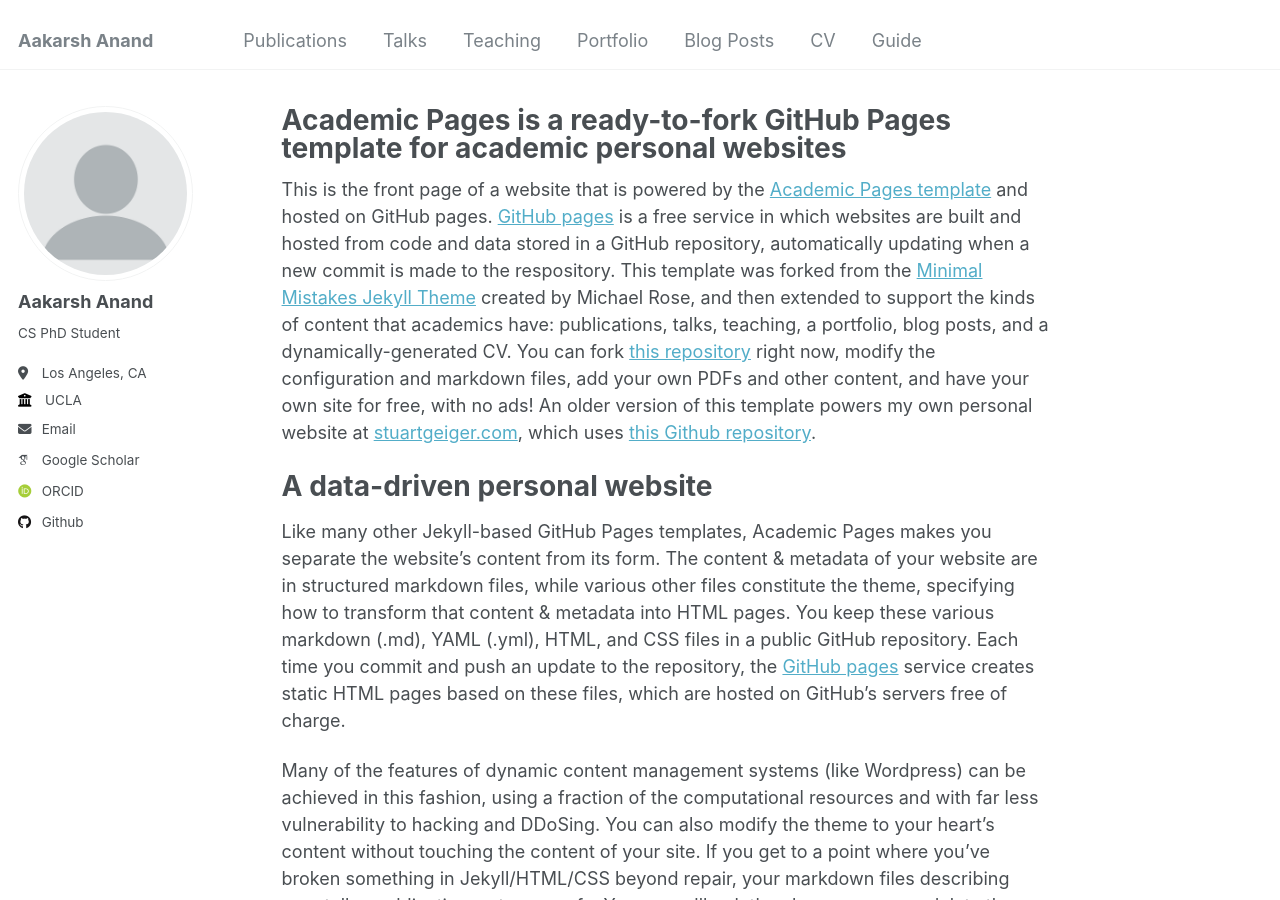
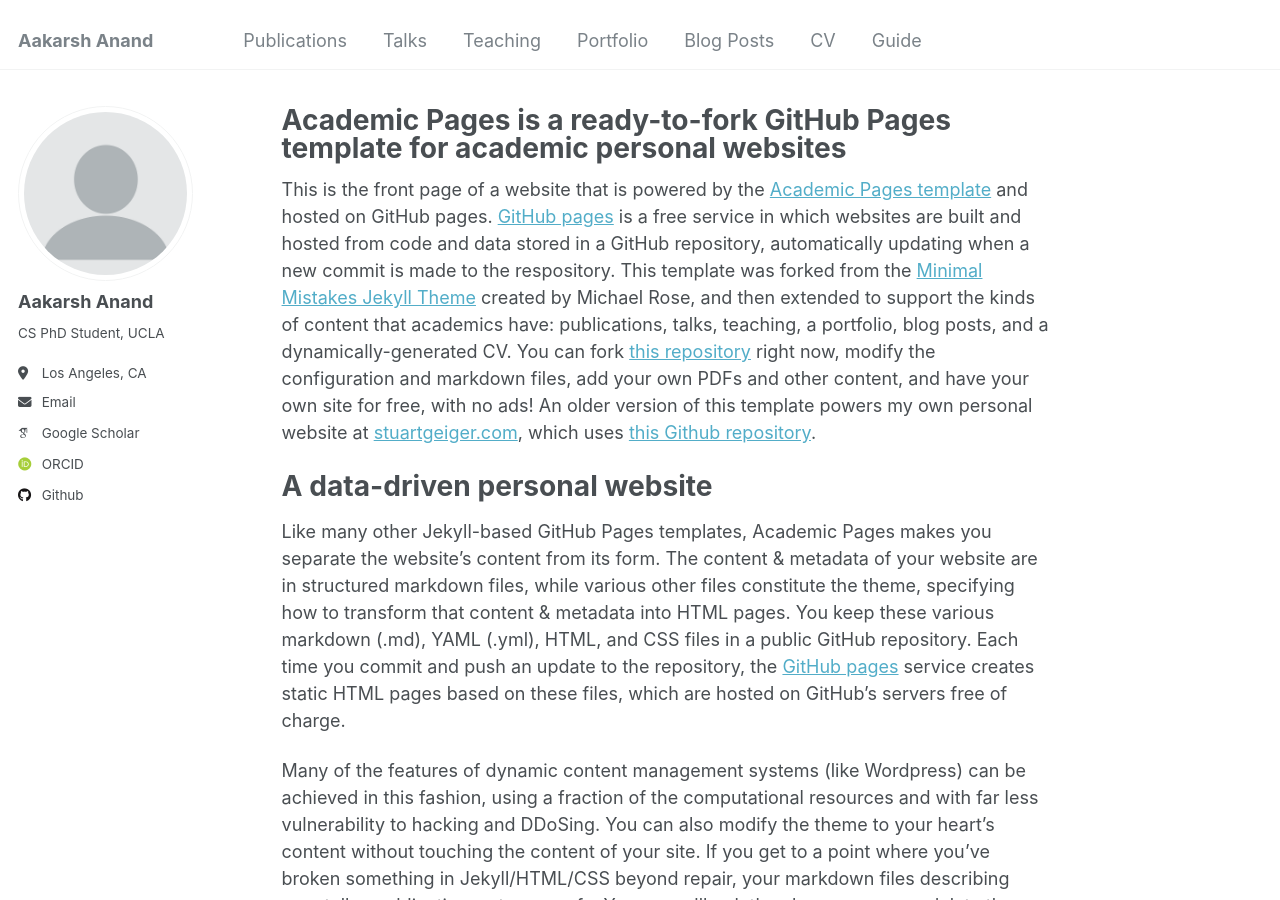
Before and after one commit to aakarsh-anand/aakarsh-anand.github.io, a Jekyll site: the page built from _pages/about.md, in a window 1280 px wide and 900 px high. Built offline with Jekyll 4.4.1, drawn with Linux system fonts in a browser that asks for light colours; some web fonts are replaced.

```diff
--- a/_config.yml
+++ b/_config.yml
@@ -24,9 +24,9 @@ author:
   avatar           : "profile.png"
   name             : "Aakarsh Anand"
   pronouns         : # example: "she/her"
-  bio              : "CS PhD Student"
+  bio              : "CS PhD Student, UCLA"
   location         : "Los Angeles, CA"
-  employer         : "UCLA"
+  employer         :
   uri              : # URL
   email            : "aanand2@g.ucla.edu"
 
```
